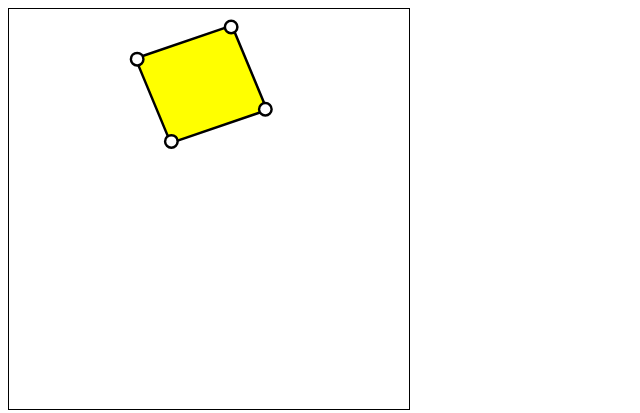
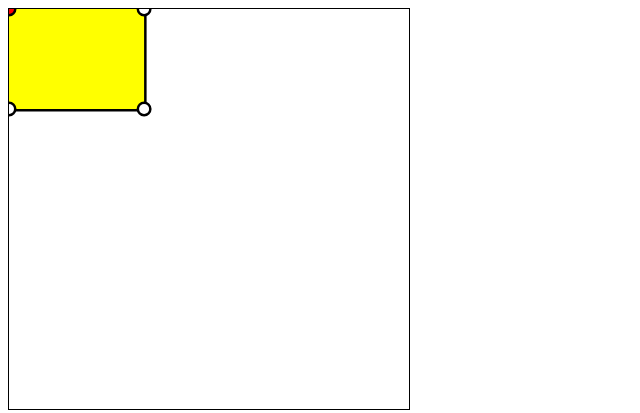
Before and after one commit to lin2006yuo/graph, a plain HTML site: page example/canvas/mat.html in a window 1280 px wide. Shown: the whole page, without its empty margins (0-640 px from the left). Drawn offline with Linux system fonts and the light colour scheme.

Commit message:
feat: mat

```diff
--- a/example/canvas/mat.html
+++ b/example/canvas/mat.html
@@ -24,8 +24,8 @@
         },
 
         rotation: function (angleInRadians) {
-          var c = Math.cos(angleInRadians)
-          var s = Math.sin(angleInRadians)
+          var c = Math.cos(angleInRadians);
+          var s = Math.sin(angleInRadians);
           // prettier-ignore
           return [
                   c, -s, 0,
@@ -43,24 +43,24 @@
                 ]
         },
         multiply: function (a, b) {
-          var a00 = a[0 * 3 + 0]
-          var a01 = a[0 * 3 + 1]
-          var a02 = a[0 * 3 + 2]
-          var a10 = a[1 * 3 + 0]
-          var a11 = a[1 * 3 + 1]
-          var a12 = a[1 * 3 + 2]
-          var a20 = a[2 * 3 + 0]
-          var a21 = a[2 * 3 + 1]
-          var a22 = a[2 * 3 + 2]
-          var b00 = b[0 * 3 + 0]
-          var b01 = b[0 * 3 + 1]
-          var b02 = b[0 * 3 + 2]
-          var b10 = b[1 * 3 + 0]
-          var b11 = b[1 * 3 + 1]
-          var b12 = b[1 * 3 + 2]
-          var b20 = b[2 * 3 + 0]
-          var b21 = b[2 * 3 + 1]
-          var b22 = b[2 * 3 + 2]
+          var a00 = a[0 * 3 + 0];
+          var a01 = a[0 * 3 + 1];
+          var a02 = a[0 * 3 + 2];
+          var a10 = a[1 * 3 + 0];
+          var a11 = a[1 * 3 + 1];
+          var a12 = a[1 * 3 + 2];
+          var a20 = a[2 * 3 + 0];
+          var a21 = a[2 * 3 + 1];
+          var a22 = a[2 * 3 + 2];
+          var b00 = b[0 * 3 + 0];
+          var b01 = b[0 * 3 + 1];
+          var b02 = b[0 * 3 + 2];
+          var b10 = b[1 * 3 + 0];
+          var b11 = b[1 * 3 + 1];
+          var b12 = b[1 * 3 + 2];
+          var b20 = b[2 * 3 + 0];
+          var b21 = b[2 * 3 + 1];
+          var b22 = b[2 * 3 + 2];
           return [
             b00 * a00 + b01 * a10 + b02 * a20,
             b00 * a01 + b01 * a11 + b02 * a21,
@@ -70,184 +70,179 @@
             b10 * a02 + b11 * a12 + b12 * a22,
             b20 * a00 + b21 * a10 + b22 * a20,
             b20 * a01 + b21 * a11 + b22 * a21,
-            b20 * a02 + b21 * a12 + b22 * a22
-          ]
-        }
-      }
+            b20 * a02 + b21 * a12 + b22 * a22,
+          ];
+        },
+
+        multiplyPoint: function (matrix, point) {
+          var x = point[0],
+            y = point[1],
+            z = point[2];
+
+          var c1r1 = matrix[0],
+            c2r1 = matrix[1],
+            c3r1 = matrix[2],
+            c1r2 = matrix[3],
+            c2r2 = matrix[4],
+            c3r2 = matrix[5],
+            c1r3 = matrix[6],
+            c2r3 = matrix[7],
+            c3r3 = matrix[8];
+
+          return [x * c1r1 + y * c1r2 + z * c1r3, x * c2r1 + y * c2r2 + z * c2r3, x * c3r1 + y * c3r2 + z * c3r3];
+        },
+      };
 
       class Dot {
         constructor(x, y, radius = 5, opt) {
-          this.x = x
-          this.y = y
-          this.radius = radius
-          this.mouse = opt.mouse
-          this.lineWidth = 5
-          this.fillStyle = "white"
+          this.x = x;
+          this.y = y;
+          this.radius = radius;
+          this.mouse = opt.mouse;
+          this.lineWidth = 5;
+          this.fillStyle = 'white';
         }
         get isOver() {
-          return (
-            this.distance(this.mouse.x, this.mouse.y) <
-            this.radius + this.lineWidth
-          )
+          return this.distance(this.mouse.x, this.mouse.y) < this.radius + this.lineWidth;
         }
         setPosition(opt) {
           Object.keys(opt).forEach((k) => {
-            this[k] = opt[k]
-          })
+            this[k] = opt[k];
+          });
         }
         distance(x2, y2) {
-          const { x: x1, y: y1 } = this
-          return Math.sqrt(Math.pow(x1 - x2, 2) + Math.pow(y1 - y2, 2))
+          const { x: x1, y: y1 } = this;
+          return Math.sqrt(Math.pow(x1 - x2, 2) + Math.pow(y1 - y2, 2));
         }
         draw(ctx) {
-          ctx.save()
+          ctx.save();
           if (this.isOver) {
-            this.fillStyle = "red"
+            this.fillStyle = 'red';
           } else {
-            this.fillStyle = "white"
+            this.fillStyle = 'white';
           }
-          ctx.fillStyle = this.fillStyle
-          ctx.lineWidth = this.lineWidth
-          ctx.beginPath()
-          ctx.arc(this.x, this.y, this.radius, 0, Math.PI * 2)
-          ctx.stroke()
-          ctx.fill()
-          ctx.restore()
+          ctx.fillStyle = this.fillStyle;
+          ctx.lineWidth = this.lineWidth;
+          ctx.beginPath();
+          ctx.arc(this.x, this.y, this.radius, 0, Math.PI * 2);
+          ctx.stroke();
+          ctx.fill();
+          ctx.restore();
         }
       }
 
       class Rect {
         constructor(x = 0, y = 0, width, height, opt) {
-          this.x = x
-          this.y = y
-          this.width = width
-          this.height = height
+          this.x = x;
+          this.y = y;
+          this.width = width;
+          this.height = height;
 
-          this.dot1 = new Dot(0, 0, 5, opt)
-          this.dot2 = new Dot(0, 0, 5, opt)
-          this.dot3 = new Dot(0, 0, 5, opt)
-          this.dot4 = new Dot(0, 0, 5, opt)
+          this.dot1 = new Dot(this.x, this.y, 5, opt);
+          this.dot2 = new Dot(this.width + this.x, this.y, 5, opt);
+          this.dot3 = new Dot(this.width + this.x, this.height + this.y, 5, opt);
+          this.dot4 = new Dot(this.x, this.height + this.y, 5, opt);
 
-          this.mouse = opt.mouse
-          this.scale_x = 1
-          this.scale_y = 1
-          this.angle = 0
+          this.mouse = opt.mouse;
+
+          this.translateX = 0;
+          this.translateY = 0;
+          this.scaleX = 1;
+          this.scaleY = 1;
+          this.angle = 0;
+
+          this.isMouseDown = false;
+
+          const mousedown = () => {
+            this.isMouseDown = true;
+          };
+
+          const mouseup = () => {
+            this.isMouseDown = false;
+          };
+
+          const mousemove = () => {
+            if (this.isMouseDown) {
+              // this.scaleX = this.mouse.x / this.dot4.x;
+              // this.scaleY = this.mouse.y / this.dot4.y;
+            }
+          };
+
+          window.addEventListener('mousedown', mousedown);
+          window.addEventListener('mousemove', mousemove);
+          window.addEventListener('mouseup', mouseup);
         }
         get rotation() {
-          return [
-            Math.sin((this.angle * Math.PI) / 180),
-            Math.cos((this.angle * Math.PI) / 180)
-          ]
+          return [Math.sin((this.angle * Math.PI) / 180), Math.cos((this.angle * Math.PI) / 180)];
         }
         setPosition(opt) {
           Object.keys(opt).forEach((k) => {
-            this[k] = opt[k]
-          })
+            this[k] = opt[k];
+          });
         }
         draw(ctx) {
-          ctx.save()
-          ctx.fillStyle = "yellow"
-          ctx.lineWidth = "5"
-          ctx.lineJoin = "round"
+          ctx.save();
+          ctx.fillStyle = 'yellow';
+          ctx.lineWidth = '5';
+          ctx.lineJoin = 'round';
+          ctx.beginPath();
 
-          ctx.beginPath()
+          // 矩阵变换
+          const mat_t = m3.translation(this.translateX, this.translateY);
+          const mat_r = m3.rotation((Math.PI * this.angle) / 180);
+          const mat_s = m3.scaling(this.scaleX, this.scaleY);
 
-          // -----------------------
-          const mat_t = m3.translation(0, 0)
-          const mat_r = m3.rotation((Math.PI * 20) / 180)
-          console.log(mat_r)
-          const mat_e = m3.multiply(mat_r, mat_t)
-          let d1 = [this.x, this.y]
-          let d2 = [this.width + this.x, this.y]
-          let d3 = [this.width + this.x, this.height + this.y]
-          let d4 = [this.x, this.height + this.y]
-          d1[0] = d1[0] * mat_e[0] + d1[1] * mat_e[3] + 1 * mat_t[6]
-          d1[1] = d1[0] * mat_e[1] + d1[1] * mat_e[4] + 1 * mat_t[7]
+          let mat_e = m3.multiply(mat_r, mat_t);
+          mat_e = m3.multiply(mat_e, mat_s);
 
-          d2[0] = d2[0] * mat_e[0] + d2[1] * mat_e[3] + 1 * mat_t[6]
-          d2[1] = d2[0] * mat_e[1] + d2[1] * mat_e[4] + 1 * mat_t[7]
+          const d1 = m3.multiplyPoint(mat_e, [this.dot1.x, this.dot1.y, 1]);
+          const d2 = m3.multiplyPoint(mat_e, [this.dot2.x, this.dot2.y, 1]);
+          const d3 = m3.multiplyPoint(mat_e, [this.dot3.x, this.dot3.y, 1]);
+          const d4 = m3.multiplyPoint(mat_e, [this.dot4.x, this.dot4.y, 1]);
 
-          d3[0] = d3[0] * mat_e[0] + d3[1] * mat_e[3] + 1 * mat_t[6]
-          d3[1] = d3[0] * mat_e[1] + d3[1] * mat_e[4] + 1 * mat_t[7]
+          ctx.moveTo(d1[0], d1[1]);
+          ctx.lineTo(d2[0], d2[1]);
+          ctx.lineTo(d3[0], d3[1]);
+          ctx.lineTo(d4[0], d4[1]);
+          ctx.closePath();
+          ctx.stroke();
+          ctx.fill();
+          ctx.restore();
 
-          d4[0] = d4[0] * mat_e[0] + d4[1] * mat_e[3] + 1 * mat_t[6]
-          d4[1] = d4[0] * mat_e[1] + d4[1] * mat_e[4] + 1 * mat_t[7]
-          // ---------------------
-
-          //   let d1 = [this.x * this.scale_x, this.y * this.scale_y]
-          //   let d2 = [(this.width + this.x) * this.scale_x, this.y * this.scale_y]
-          //   let d3 = [
-          //     (this.width + this.x) * this.scale_x,
-          //     (this.height + this.y) * this.scale_y
-          //   ]
-          //   let d4 = [
-          //     this.x * this.scale_x,
-          //     (this.height + this.y) * this.scale_y
-          //   ]
-
-          //   d1 = [
-          //     d1[0] * this.rotation[1] + d1[1] * this.rotation[0],
-          //     d1[1] * this.rotation[1] - d1[0] * this.rotation[0]
-          //   ]
-          //   d2 = [
-          //     d2[0] * this.rotation[1] + d2[1] * this.rotation[0],
-          //     d2[1] * this.rotation[1] - d2[0] * this.rotation[0]
-          //   ]
-          //   d3 = [
-          //     d3[0] * this.rotation[1] + d3[1] * this.rotation[0],
-          //     d3[1] * this.rotation[1] - d3[0] * this.rotation[0]
-          //   ]
-          //   d4 = [
-          //     d4[0] * this.rotation[1] + d4[1] * this.rotation[0],
-          //     d4[1] * this.rotation[1] - d4[0] * this.rotation[0]
-          //   ]
-          // -------------
-
-          ctx.moveTo(d1[0], d1[1])
-          ctx.lineTo(d2[0], d2[1])
-          ctx.lineTo(d3[0], d3[1])
-          ctx.lineTo(d4[0], d4[1])
-          ctx.closePath()
-          ctx.stroke()
-          ctx.fill()
-          ctx.restore()
-
-          this.dot1.setPosition({ x: d1[0], y: d1[1] })
-          this.dot1.draw(ctx)
-          this.dot2.setPosition({ x: d2[0], y: d2[1] })
-          this.dot2.draw(ctx)
-          this.dot3.setPosition({ x: d3[0], y: d3[1] })
-          this.dot3.draw(ctx)
-          this.dot4.setPosition({ x: d4[0], y: d4[1] })
-          this.dot4.draw(ctx)
+          this.dot1.setPosition({ x: d1[0], y: d1[1] });
+          this.dot1.draw(ctx);
+          this.dot2.setPosition({ x: d2[0], y: d2[1] });
+          this.dot2.draw(ctx);
+          this.dot3.setPosition({ x: d3[0], y: d3[1] });
+          this.dot3.draw(ctx);
+          this.dot4.setPosition({ x: d4[0], y: d4[1] });
+          this.dot4.draw(ctx);
         }
       }
     </script>
     <script>
-      const canvas = document.querySelector("canvas")
-      const ctx = canvas.getContext("2d")
-      // const arrow = new Arrow()
-      const mouse = utils.mouse(canvas)
+      const canvas = document.querySelector('canvas');
+      const ctx = canvas.getContext('2d');
+      const mouse = utils.mouse(canvas);
 
-      const rect = new Rect(100, 100, 100, 100, {
-        mouse
-      })
+      const rect = new Rect(0, 0, 100, 100, {
+        mouse,
+      });
 
       function drawFrame(t) {
-        window.requestAnimationFrame(drawFrame)
-        ctx.clearRect(0, 0, canvas.width, canvas.height)
-
-        // rect.setPosition({ scale_x: rect.scale_x + 0.001 })
-        // rect.setPosition({ scale_y: rect.scale_y + 0.001 })
+        window.requestAnimationFrame(drawFrame);
+        ctx.clearRect(0, 0, canvas.width, canvas.height);
 
         rect.setPosition({
-          angle: -30
-          //   scale_x: rect.scale_x + 0.01
-        })
+          angle: 0,
+          translateX: 0,
+          translateY: 0,
+          scaleX: 1.001,
+        });
 
-        rect.draw(ctx)
+        rect.draw(ctx);
       }
-      drawFrame()
+      drawFrame();
     </script>
   </body>
 </html>
```
Lines whose indentation alone changed are shown as unchanged.
